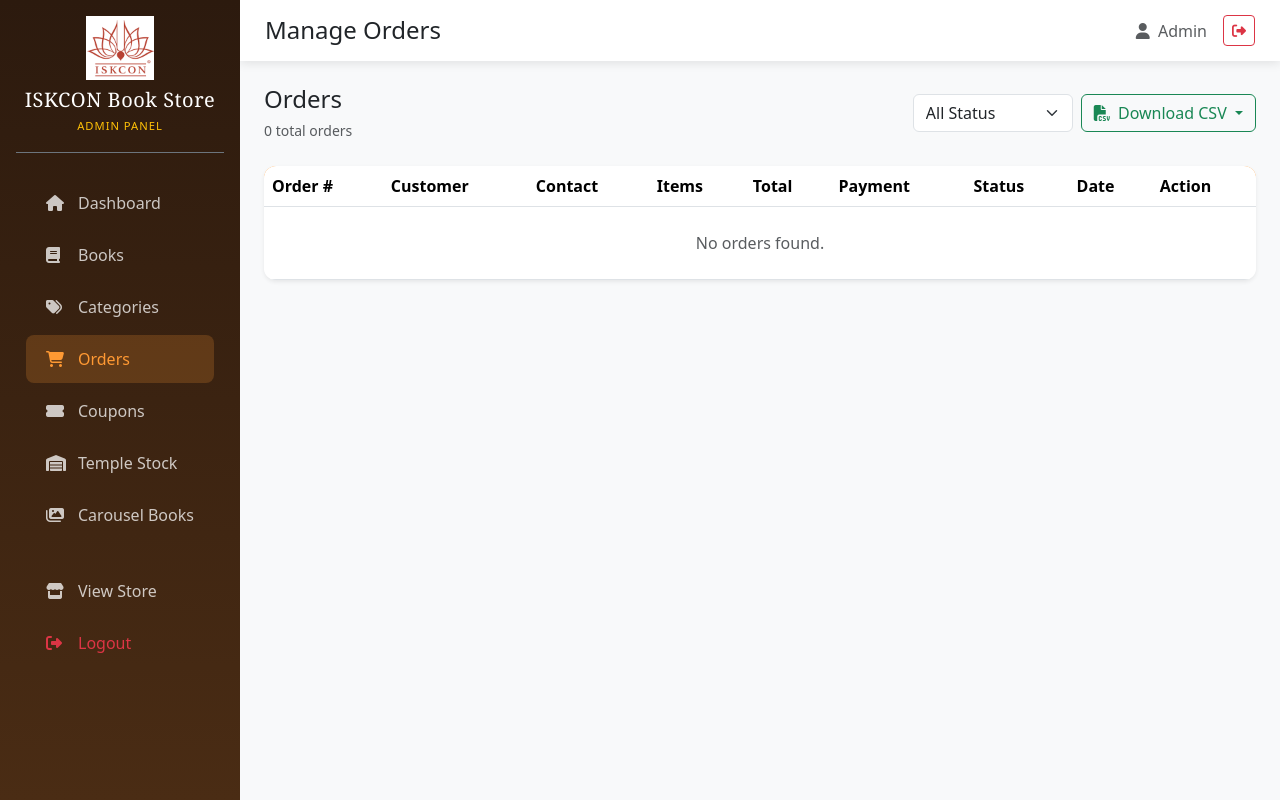
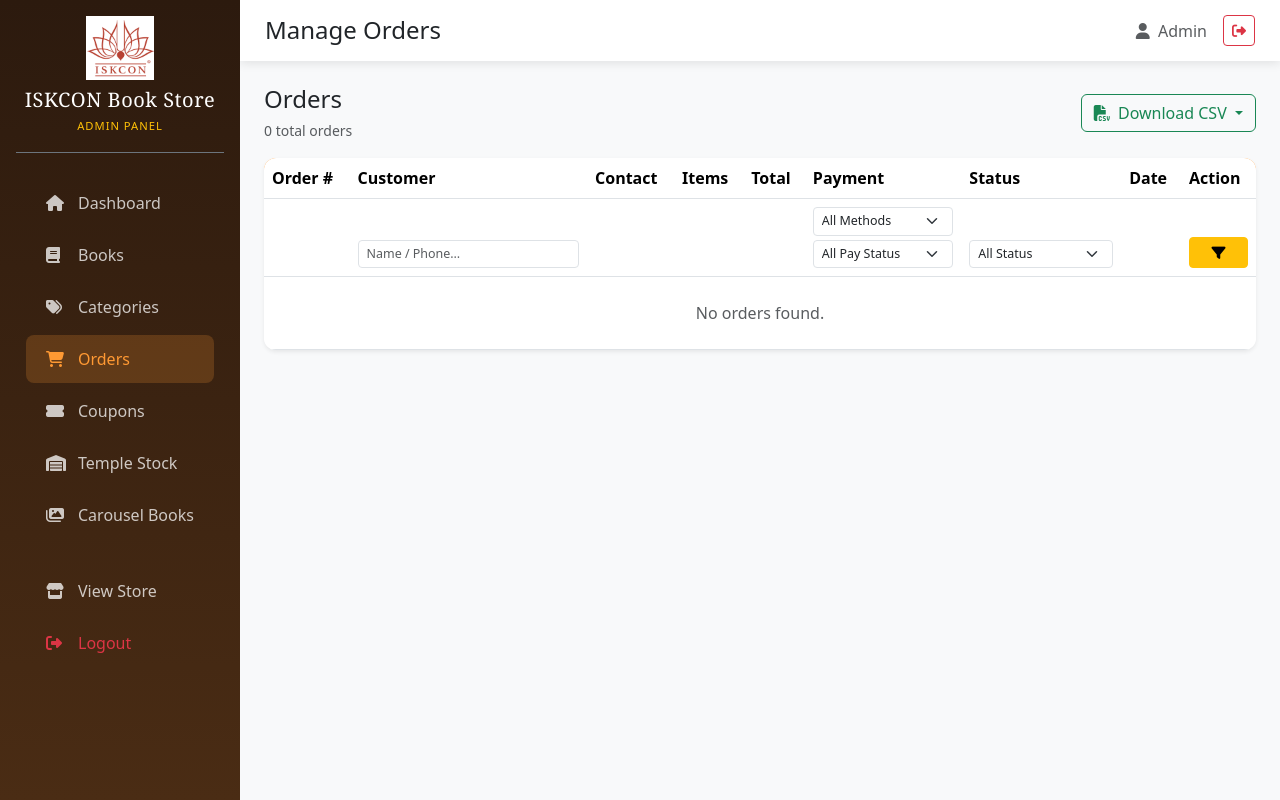
Before and after one commit to jayant1345/iskcon_book_store, a Flask app: template templates/admin/orders.html in a window 1280 px wide. Run offline with Flask 3, Linux system fonts and the light colour scheme; the template is opened without the code that fills it: values that come from a table or form of the project are taken from there, others are empty.

Commit message:
Add column filters to admin orders panel
- Customer text filter (name or phone)
- Payment method dropdown (Razorpay / UPI / COD)
- Payment status dropdown (Paid / Pending / Failed)
- Order status dropdown (Placed / Confirmed / Shipped / Delivered / Cancelled)
- Dropdowns auto-apply on change; text filter applies on Enter or filter button

Co-Authored-By: Claude Sonnet 4.6 <noreply@anthropic.com>

```diff
--- a/app.py
+++ b/app.py
@@ -1315,13 +1315,29 @@ def admin_delete_category(cat_id):
 @app.route("/admin/orders")
 @admin_required
 def admin_orders():
-    status = request.args.get("status", "")
-    page   = request.args.get("page", 1, type=int)
-    oq     = Order.query
+    page           = request.args.get("page", 1, type=int)
+    status         = request.args.get("status", "")
+    pay_status     = request.args.get("pay_status", "")
+    pay_method     = request.args.get("pay_method", "")
+    customer_f     = request.args.get("customer", "")
+
+    oq = Order.query
     if status:
         oq = oq.filter_by(order_status=status)
+    if pay_status:
+        oq = oq.filter_by(payment_status=pay_status)
+    if pay_method:
+        oq = oq.filter_by(payment_method=pay_method)
+    if customer_f:
+        oq = oq.filter(or_(
+            Order.customer_name.ilike(f"%{customer_f}%"),
+            Order.customer_phone.ilike(f"%{customer_f}%"),
+        ))
+
     orders = oq.order_by(Order.created_at.desc()).paginate(page=page, per_page=20)
-    return render_template("admin/orders.html", orders=orders, status=status)
+    return render_template("admin/orders.html", orders=orders,
+                           status=status, pay_status=pay_status,
+                           pay_method=pay_method, customer_f=customer_f)
 
 
 @app.route("/admin/orders/export-csv")
--- a/templates/admin/orders.html
+++ b/templates/admin/orders.html
@@ -3,46 +3,27 @@
 {% block page_title %}Manage Orders{% endblock %}
 {% block content %}
 
-<div class="d-flex justify-content-between align-items-center mb-4">
+<div class="d-flex justify-content-between align-items-center mb-3">
     <div>
         <h4 class="mb-1">Orders</h4>
         <small class="text-muted">{{ orders.total }} total orders</small>
     </div>
-    <div class="d-flex gap-2 flex-wrap">
-        <select class="form-select" onchange="location.href='{{ url_for('admin_orders') }}?status='+this.value" style="width:160px;">
-            <option value="">All Status</option>
-            <option value="placed" {% if status=='placed' %}selected{% endif %}>Placed</option>
-            <option value="confirmed" {% if status=='confirmed' %}selected{% endif %}>Confirmed</option>
-            <option value="shipped" {% if status=='shipped' %}selected{% endif %}>Shipped</option>
-            <option value="delivered" {% if status=='delivered' %}selected{% endif %}>Delivered</option>
-            <option value="cancelled" {% if status=='cancelled' %}selected{% endif %}>Cancelled</option>
-        </select>
+    <div class="d-flex gap-2 flex-wrap align-items-center">
+        {% if status or pay_status or pay_method or customer_f %}
+        <a href="{{ url_for('admin_orders') }}" class="btn btn-outline-secondary btn-sm">
+            <i class="fas fa-times me-1"></i>Clear Filters
+        </a>
+        {% endif %}
         <div class="dropdown">
             <button class="btn btn-outline-success dropdown-toggle" type="button" data-bs-toggle="dropdown">
                 <i class="fas fa-file-csv me-1"></i> Download CSV
             </button>
             <ul class="dropdown-menu dropdown-menu-end">
-                <li>
-                    <a class="dropdown-item" href="{{ url_for('export_orders_csv') }}">
-                        📋 All Orders
-                    </a>
-                </li>
-                <li>
-                    <a class="dropdown-item text-success" href="{{ url_for('export_orders_csv', payment_status='paid') }}">
-                        ✅ Payment Received
-                    </a>
-                </li>
-                <li>
-                    <a class="dropdown-item text-warning" href="{{ url_for('export_orders_csv', payment_status='pending') }}">
-                        ⏳ Payment Pending
-                    </a>
-                </li>
+                <li><a class="dropdown-item" href="{{ url_for('export_orders_csv') }}">📋 All Orders</a></li>
+                <li><a class="dropdown-item text-success" href="{{ url_for('export_orders_csv', payment_status='paid') }}">✅ Payment Received</a></li>
+                <li><a class="dropdown-item text-warning" href="{{ url_for('export_orders_csv', payment_status='pending') }}">⏳ Payment Pending</a></li>
                 <li><hr class="dropdown-divider"></li>
-                <li>
-                    <a class="dropdown-item" href="{{ url_for('export_orders_csv', status='delivered') }}">
-                        📦 Delivered Orders
-                    </a>
-                </li>
+                <li><a class="dropdown-item" href="{{ url_for('export_orders_csv', status='delivered') }}">📦 Delivered Orders</a></li>
             </ul>
         </div>
     </div>
@@ -50,8 +31,10 @@
 
 <div class="card table-card shadow-sm">
     <div class="table-responsive">
+        <form method="get" id="filter-form">
         <table class="table table-hover mb-0">
             <thead>
+                <!-- Column headers -->
                 <tr>
                     <th>Order #</th>
                     <th>Customer</th>
@@ -62,6 +45,51 @@
                     <th>Status</th>
                     <th>Date</th>
                     <th>Action</th>
+                </tr>
+                <!-- Filter row -->
+                <tr style="background:#b8860b;">
+                    <td></td>
+                    <td>
+                        <input type="text" name="customer" class="form-control form-control-sm"
+                               placeholder="Name / Phone…" value="{{ customer_f or '' }}"
+                               style="font-size:0.78rem; min-width:120px;">
+                    </td>
+                    <td></td>
+                    <td></td>
+                    <td></td>
+                    <td>
+                        <!-- Payment method -->
+                        <select name="pay_method" class="form-select form-select-sm col-filter mb-1" style="font-size:0.78rem;">
+                            <option value="">All Methods</option>
+                            <option value="razorpay" {% if pay_method=='razorpay' %}selected{% endif %}>💳 Razorpay</option>
+                            <option value="upi"      {% if pay_method=='upi'      %}selected{% endif %}>📲 UPI</option>
+                            <option value="cod"      {% if pay_method=='cod'      %}selected{% endif %}>💵 COD</option>
+                        </select>
+                        <!-- Payment status -->
+                        <select name="pay_status" class="form-select form-select-sm col-filter" style="font-size:0.78rem;">
+                            <option value="">All Pay Status</option>
+                            <option value="paid"    {% if pay_status=='paid'    %}selected{% endif %}>✅ Paid</option>
+                            <option value="pending" {% if pay_status=='pending' %}selected{% endif %}>⏳ Pending</option>
+                            <option value="failed"  {% if pay_status=='failed'  %}selected{% endif %}>❌ Failed</option>
+                        </select>
+                    </td>
+                    <td>
+                        <!-- Order status -->
+                        <select name="status" class="form-select form-select-sm col-filter" style="font-size:0.78rem;">
+                            <option value="">All Status</option>
+                            <option value="placed"    {% if status=='placed'    %}selected{% endif %}>🟡 Placed</option>
+                            <option value="confirmed" {% if status=='confirmed' %}selected{% endif %}>🔵 Confirmed</option>
+                            <option value="shipped"   {% if status=='shipped'   %}selected{% endif %}>🚚 Shipped</option>
+                            <option value="delivered" {% if status=='delivered' %}selected{% endif %}>✅ Delivered</option>
+                            <option value="cancelled" {% if status=='cancelled' %}selected{% endif %}>❌ Cancelled</option>
+                        </select>
+                    </td>
+                    <td></td>
+                    <td>
+                        <button type="submit" class="btn btn-sm btn-warning w-100" title="Apply filters">
+                            <i class="fas fa-filter"></i>
+                        </button>
+                    </td>
                 </tr>
             </thead>
             <tbody>
@@ -117,6 +145,7 @@
                 {% endfor %}
             </tbody>
         </table>
+        </form>
     </div>
 </div>
 
@@ -125,10 +154,19 @@
     <ul class="pagination justify-content-center">
         {% for p in range(1, orders.pages + 1) %}
         <li class="page-item {% if p == orders.page %}active{% endif %}">
-            <a class="page-link {% if p == orders.page %}bg-warning text-dark border-warning{% endif %}" href="{{ url_for('admin_orders', page=p, status=status or '') }}">{{ p }}</a>
+            <a class="page-link {% if p == orders.page %}bg-warning text-dark border-warning{% endif %}"
+               href="{{ url_for('admin_orders', page=p, status=status, pay_status=pay_status, pay_method=pay_method, customer=customer_f) }}">{{ p }}</a>
         </li>
         {% endfor %}
     </ul>
 </nav>
 {% endif %}
+
+<script>
+document.querySelectorAll('.col-filter').forEach(function(sel) {
+    sel.addEventListener('change', function() {
+        document.getElementById('filter-form').submit();
+    });
+});
+</script>
 {% endblock %}
```
